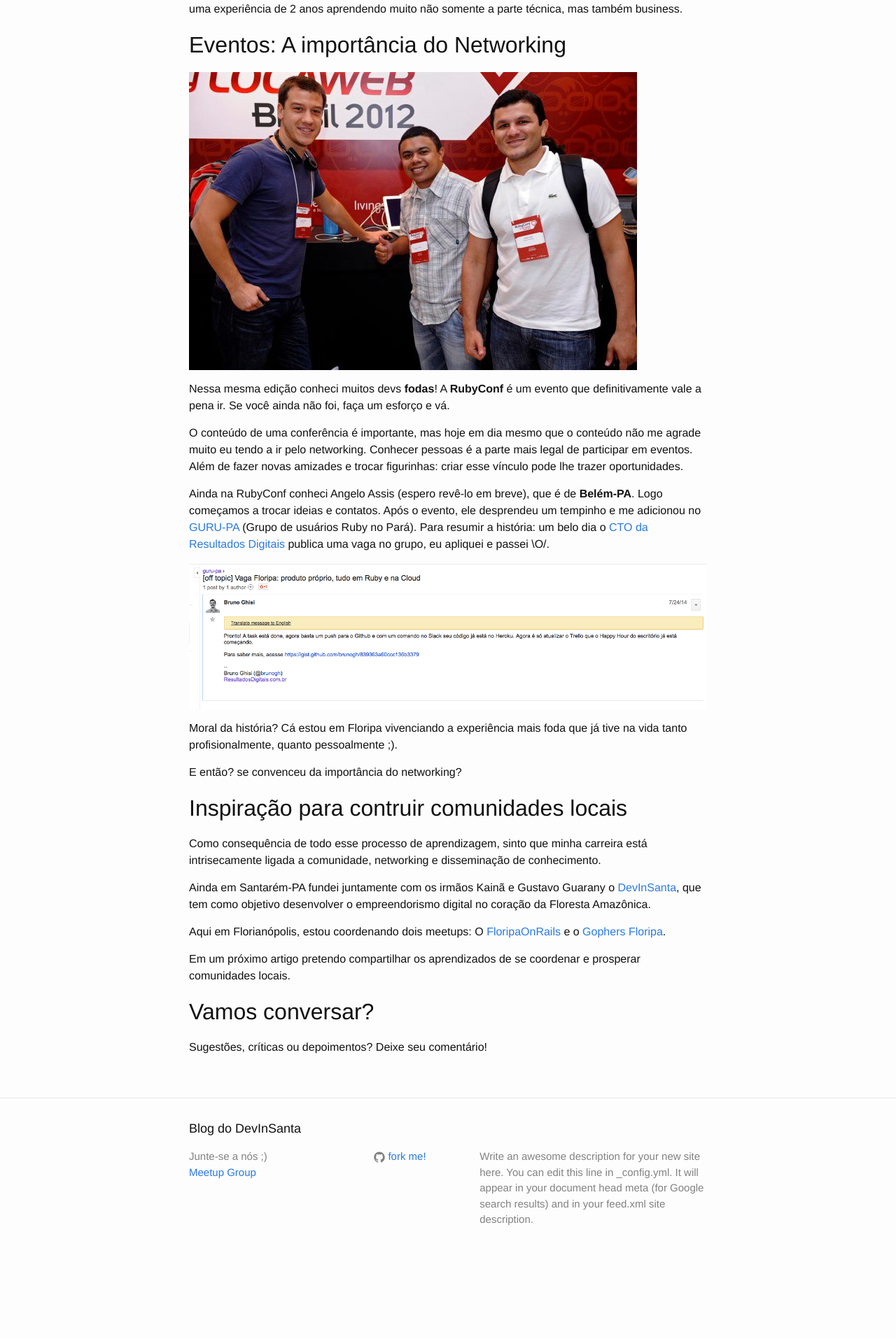
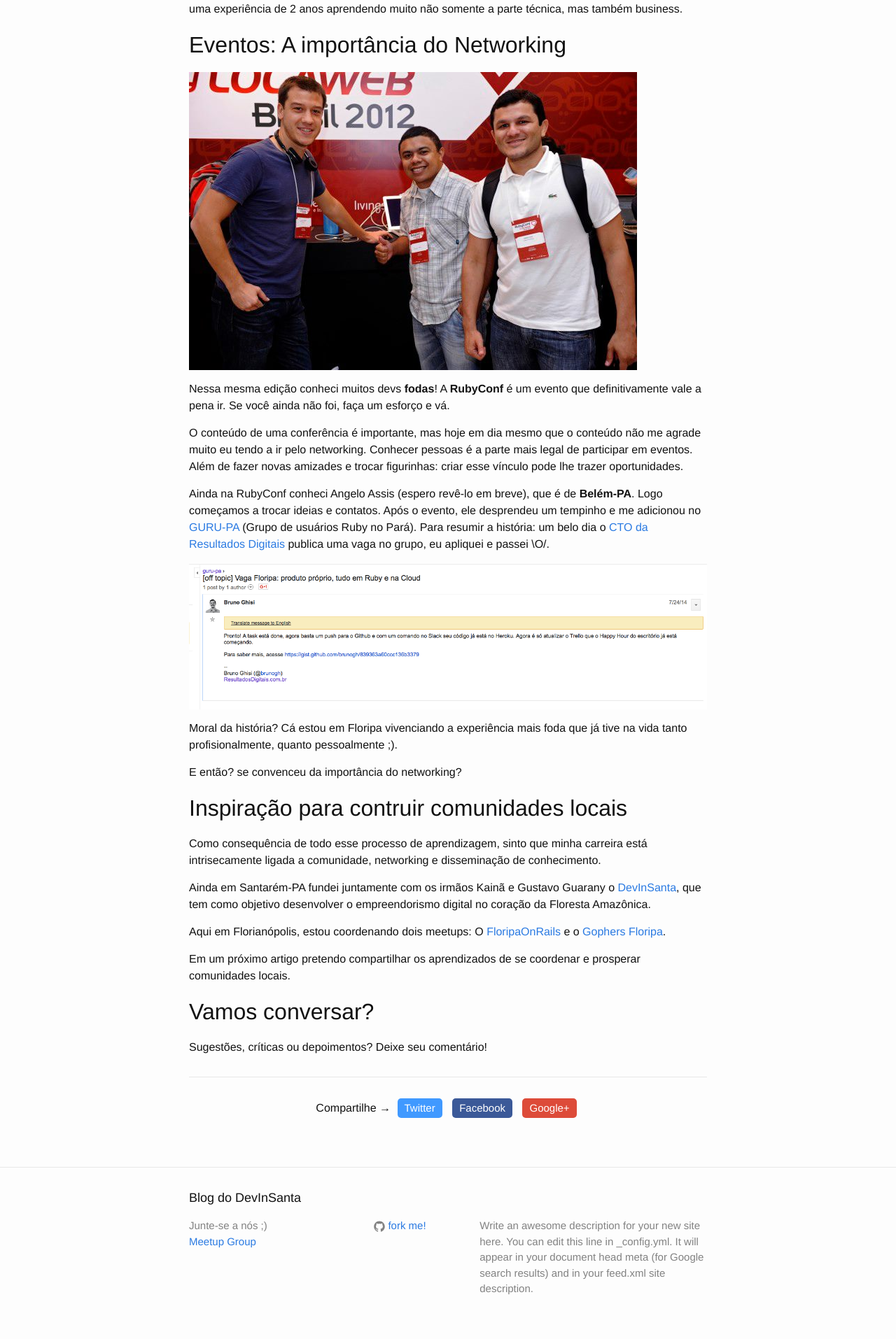
Before and after one commit to murilosardinha/blog, a Jekyll site: the page built from _posts/2016-04-02-a-importancia-das-comunidades-de-software.markdown, in a window 1280 px wide. Shown: the part 1141-3055 px from the top of the page at 70% size. Built offline with Jekyll 4.4.1, drawn with Linux system fonts in a browser that asks for light colours; some web fonts are replaced; comment, search, counter and statistics services are not loaded; before the commit the page ends 2956 px from its top, so only the background shows below that.

Commit message:
adds social share buttons

```diff
--- /dev/null
+++ b/_includes/share-page.html
@@ -0,0 +1,12 @@
+<div class="share-page social-buttons casper">
+    <span> Compartilhe &rarr; </span>
+    <li>
+      <a href="https://twitter.com/intent/tweet?text={{ page.title }}&url={{ site.url }}{{ page.url }}&via={{ page.twitter_username }}" class="brandico-twitter-bird" rel="nofollow" target="_blank" title="Share on Twitter">Twitter</a>
+    </li>
+    <li>
+      <a href="https://facebook.com/sharer.php?u={{ site.url }}{{ page.url }}" class="brandico-facebook" rel="nofollow" target="_blank" title="Share on Facebook">Facebook</a>
+    </li>
+    <li>
+      <a href="https://plus.google.com/share?url={{ site.url }}{{ page.url }}" class="brandico-googleplus-rect" rel="nofollow" target="_blank" title="Share on Google+">Google+</a>
+    </li>
+</div>
--- a/_layouts/post.html
+++ b/_layouts/post.html
@@ -10,8 +10,9 @@ layout: default
 
   <article class="post-content">
     {{ content }}
+
   </article>
-
 </div>
 
+{% include share-page.html %}
 {% include disqus.html %}
--- a/_posts/2016-04-02-a-importancia-das-comunidades-de-software.markdown
+++ b/_posts/2016-04-02-a-importancia-das-comunidades-de-software.markdown
@@ -4,6 +4,7 @@ title: "A importância das comunidades de software"
 date: 2016-04-02 17:00:00
 categories: dev
 author: nandosousa
+twitter_username: nandosousafr
 ---
 
 Eu comecei a codificar profissionalmente em 2011, logo após isso eu fui
--- /dev/null
+++ b/_sass/_social-share.scss
@@ -0,0 +1,66 @@
+//
+// Social Share
+//
+
+@import url(http://weloveiconfonts.com/api/?family=brandico);
+
+[class*="brandico-"]:before {
+  font-family: 'brandico', sans-serif;
+  margin-right: 10px;
+}
+
+.share-page { border-top: 1px solid #e8e8e8; }
+
+.social-buttons {
+  text-align: center;
+  padding-top: 30px;
+  margin-bottom: 40px;
+
+  li {
+    display: inline-block;
+    margin: 0 5px;
+  }
+
+  li a {
+    height: 28px;
+    display: block;
+    border-radius: 5px;
+    text-decoration: none;
+    font-size: 15px;
+    line-height: 1.8em;
+    color: white;
+    padding: 0 10px 0;
+  }
+}
+
+.social-buttons {
+  a.brandico-twitter-bird { background-color: #4099FF; }
+  a.brandico-facebook { background-color: #3B5998; }
+  a.brandico-googleplus-rect { background-color: #DD4B39; }
+}
+
+.casper li a { transition: transform 0.2s linear; }
+.casper li:hover a { transform: translateY(-5px); }
+
+@media only screen and (max-width: 480px) {
+  .share-page {
+    span {
+      display: none;
+    }
+    &:before {
+      content: "Compartilhe";
+      display: block;
+      width: 100%;
+      margin-bottom: 15px;
+    }
+  }
+}
+
+@media only screen and (max-width: 320px) {
+  .social-buttons li {
+    text-align: center;
+    float: none;
+    display: block !important;
+    margin: 5px 0;
+  }
+}
--- a/css/main.scss
+++ b/css/main.scss
@@ -48,5 +48,6 @@ $on-laptop:        800px;
 @import
         "base",
         "layout",
-        "syntax-highlighting"
+        "syntax-highlighting",
+        "social-share"
 ;
```
Also changed, not shown: 2 other files.
